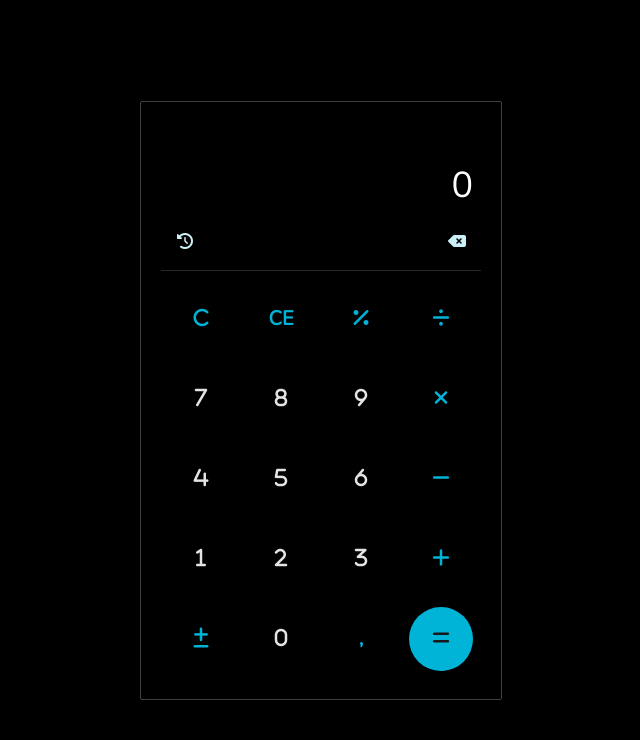
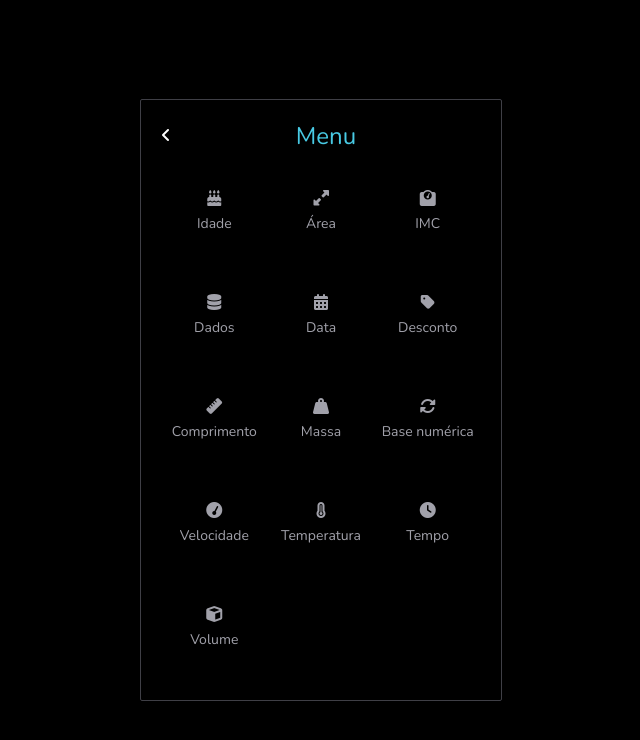
Before and after one commit to TiagoFreitas03/calculator, a React (Vite) app: page /menu in a window 1280 px wide. Shown: the top 740 px of the page, without its empty margins (319-959 px from the left). Built offline with nearby package versions, Linux system fonts and the light colour scheme.

Commit message:
criação das rotas para o Menu e página NotFound

```diff
--- a/src/App.tsx
+++ b/src/App.tsx
@@ -1,10 +1,23 @@
+import { createBrowserRouter, RouterProvider } from 'react-router-dom'
+
 import { CalculatorContextProvider } from './contexts/CalculatorContext'
+import { NotFound } from './screens/NotFound'
 import { Calculator } from './screens/Calculator'
+import { Menu } from './screens/Menu'
+
+const router = createBrowserRouter([
+  { path: '/', element: <Calculator />, errorElement: <NotFound /> },
+  { path: '/menu', element: <Menu /> },
+]);
 
 export function App() {
 	return (
 		<CalculatorContextProvider>
-			<Calculator />
+			<div className="w-screen h-screen flex justify-center items-center">
+				<div className="p-5 rounded-sm max-w-[362px] border border-zinc-700">
+					<RouterProvider router={router} />
+				</div>
+			</div>
 		</CalculatorContextProvider>
 	)
 }
--- /dev/null
+++ b/src/screens/Menu.tsx
@@ -0,0 +1,50 @@
+import { Link } from 'react-router-dom'
+
+const options = [
+	{ link: '/age', icon: 'cake-candles', title: 'Idade' },
+	{ link: '/area', icon: 'up-right-and-down-left-from-center', title: 'Área' },
+	{ link: '/imc', icon: 'weight-scale', title: 'IMC' },
+	{ link: '/data', icon: 'database', title: 'Dados' },
+	{ link: '/date-diff', icon: 'calendar-days', title: 'Data' },
+	{ link: '/discount', icon: 'tag', title: 'Desconto' },
+	{ link: '/length', icon: 'ruler', title: 'Comprimento' },
+	{ link: '/weight', icon: 'weight-hanging', title: 'Massa' },
+	{ link: '/number-base', icon: 'rotate', title: 'Base numérica' },
+	{ link: '/speed', icon: 'gauge-simple-high', title: 'Velocidade' },
+	{ link: '/temperature', icon: 'temperature-full', title: 'Temperatura' },
+	{ link: '/time', icon: 'clock', title: 'Tempo' },
+	{ link: '/volume', icon: 'cube', title: 'Volume' }
+]
+
+export function Menu() {
+	return (
+		<>
+			<div className='flex justify-between items-center mb-2'>
+				<Link to='/'>
+					<i className='fas fa-angle-left' />
+				</Link>
+
+				<h1 className='text-2xl text-blue-400'>Menu</h1>
+
+				<span/>
+			</div>
+
+			<div className='grid grid-cols-3'>
+				{options.map(option => {
+					return (
+						<Link
+							to={option.link}
+							key={option.link}
+							className='m-1 text-zinc-400 hover:text-blue-300 px-2'
+						>
+							<div className='flex flex-col justify-center items-center gap-2 h-24'>
+								<i className={`fas fa-${option.icon}`} />
+								<span className='text-sm text-center whitespace-nowrap'>{option.title}</span>
+							</div>
+						</Link>
+					)
+				})}
+			</div>
+		</>
+	)
+}
--- /dev/null
+++ b/src/screens/NotFound.tsx
@@ -0,0 +1,19 @@
+import { Link } from "react-router-dom"
+
+export function NotFound() {
+	return (
+		<div className="text-center py-56 px-12">
+			<h1 className="text-4xl mb-4">
+				Erro 404
+			</h1>
+
+			<p className="text-xl">
+				Página não encontrada!
+			</p>
+
+			<Link to='/' className="block mt-4 text-blue-100 hover:text-blue-300">
+				<i className="fas fa-home mr-1" /> Voltar à página inicial
+			</Link>
+		</div>
+	)
+}
```
